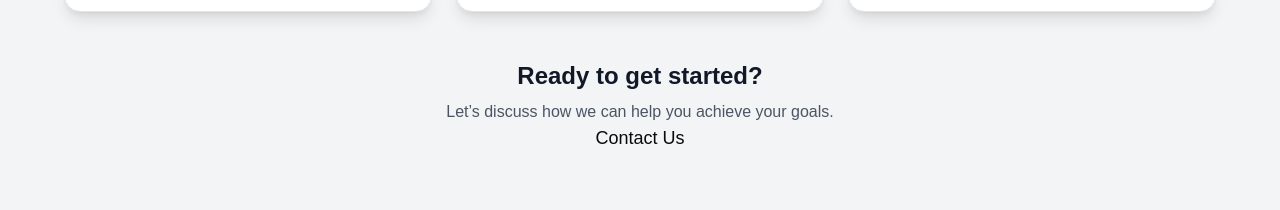
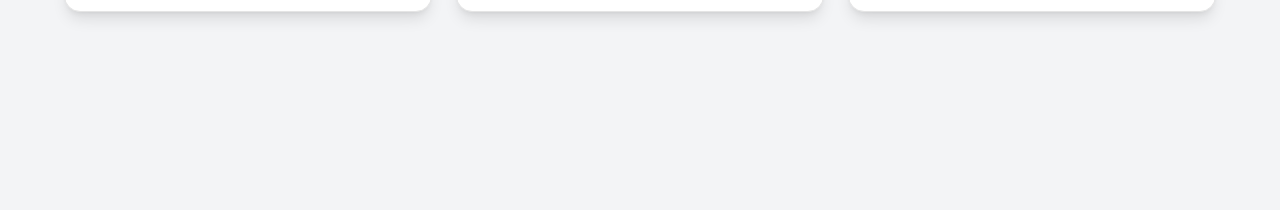
Before and after one commit to touhidcodes/Msaffar-Creation-Portfolio, a Next.js app: page / in a window 1280 px wide. Shown: the part 3718-3928 px from the top of the page. Built offline with nearby package versions, Linux system fonts and the light colour scheme.

Commit message:
mod: service section

```diff
--- a/src/components/Custom/ServiceSection/ServiceSection.tsx
+++ b/src/components/Custom/ServiceSection/ServiceSection.tsx
@@ -31,17 +31,6 @@ export default function ServiceSection() {
           </Card>
         ))}
       </div>
-
-      {/* Call-to-Action */}
-      <div className="text-center mt-12">
-        <h2 className="text-2xl font-bold text-gray-900">
-          Ready to get started?
-        </h2>
-        <p className="text-gray-600 mt-2">
-          Let’s discuss how we can help you achieve your goals.
-        </p>
-        <Button className="mt-4 px-6 py-3 text-lg" text="Contact Us" link="/" />
-      </div>
     </div>
   );
 }
```
